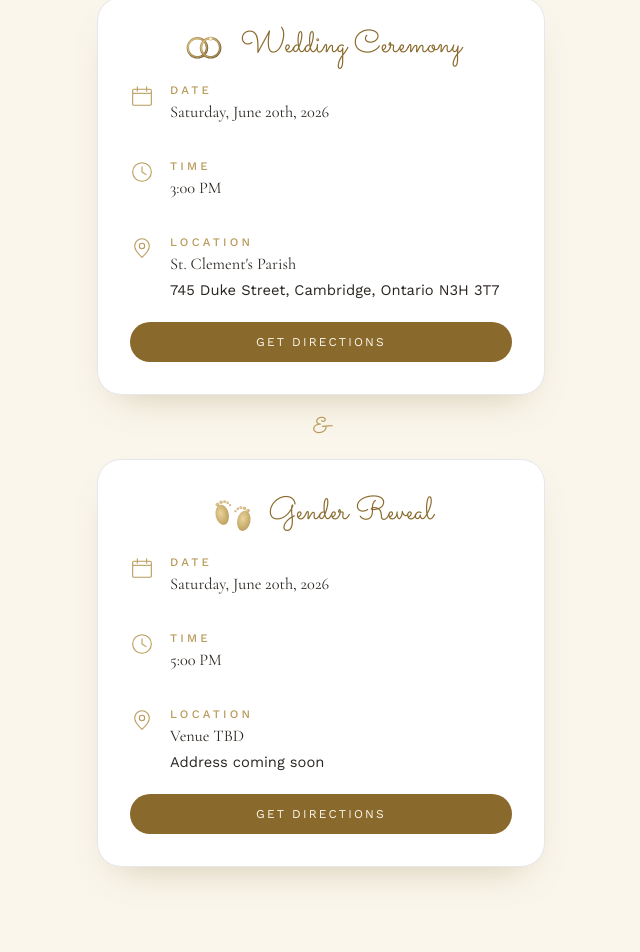
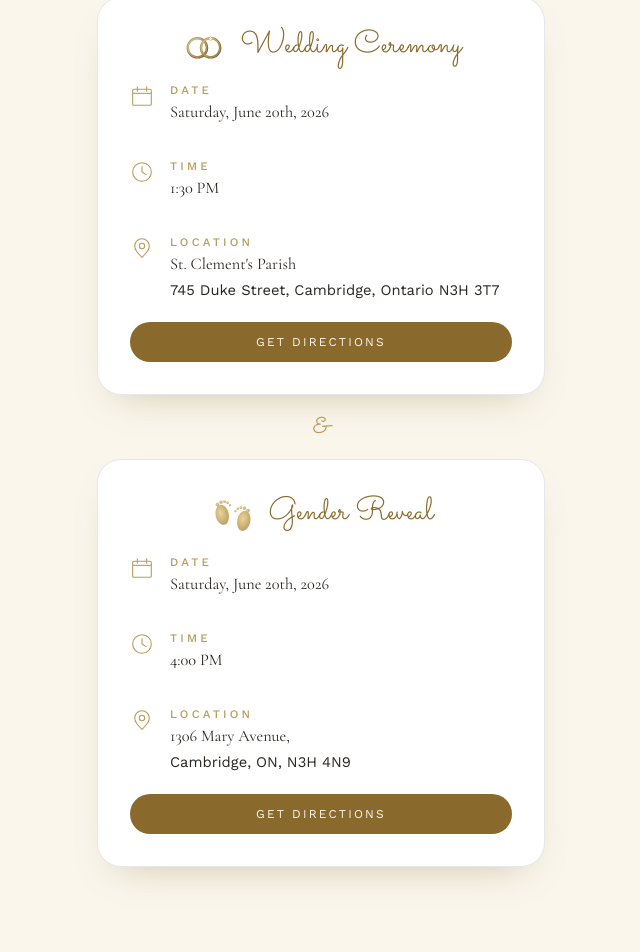
Before and after one commit to PierreSalama/wedding-baby-invite, a React (Vite) app in the folder app/: page / in a window 1280 px wide. Shown: the part 1291-2243 px from the top of the page, without its empty margins (319-959 px from the left). Built offline with nearby package versions, Linux system fonts and the light colour scheme; a web font is replaced by a local one.

Commit message:
Add wiring diagram project

```diff
--- a/app/src/content.ts
+++ b/app/src/content.ts
@@ -26,18 +26,18 @@
     wedding: {
       label: "Wedding Ceremony",
       date: "Saturday, June 20th, 2026",
-      time: "3:00 PM",
+      time: "1:30 PM",
       venue: "St. Clement's Parish",
       address: "745 Duke Street, Cambridge, Ontario N3H 3T7",
       mapUrl:
         "https://maps.google.com/?q=St+Clement's+Parish+745+Duke+St+Cambridge+Ontario",
     },
     babyShower: {
-      label: "Gender Reveal",
+      label: "Reception & Gender Reveal",
       date: "Saturday, June 20th, 2026",
-      time: "5:00 PM",
-      venue: "Venue TBD",
-      address: "Address coming soon",
+      time: "4:00 PM",
+      venue: "1306 Mary Avenue,",
+      address: "Cambridge, ON, N3H 4N9",
       mapUrl: "https://maps.google.com",
     },
   },
```
